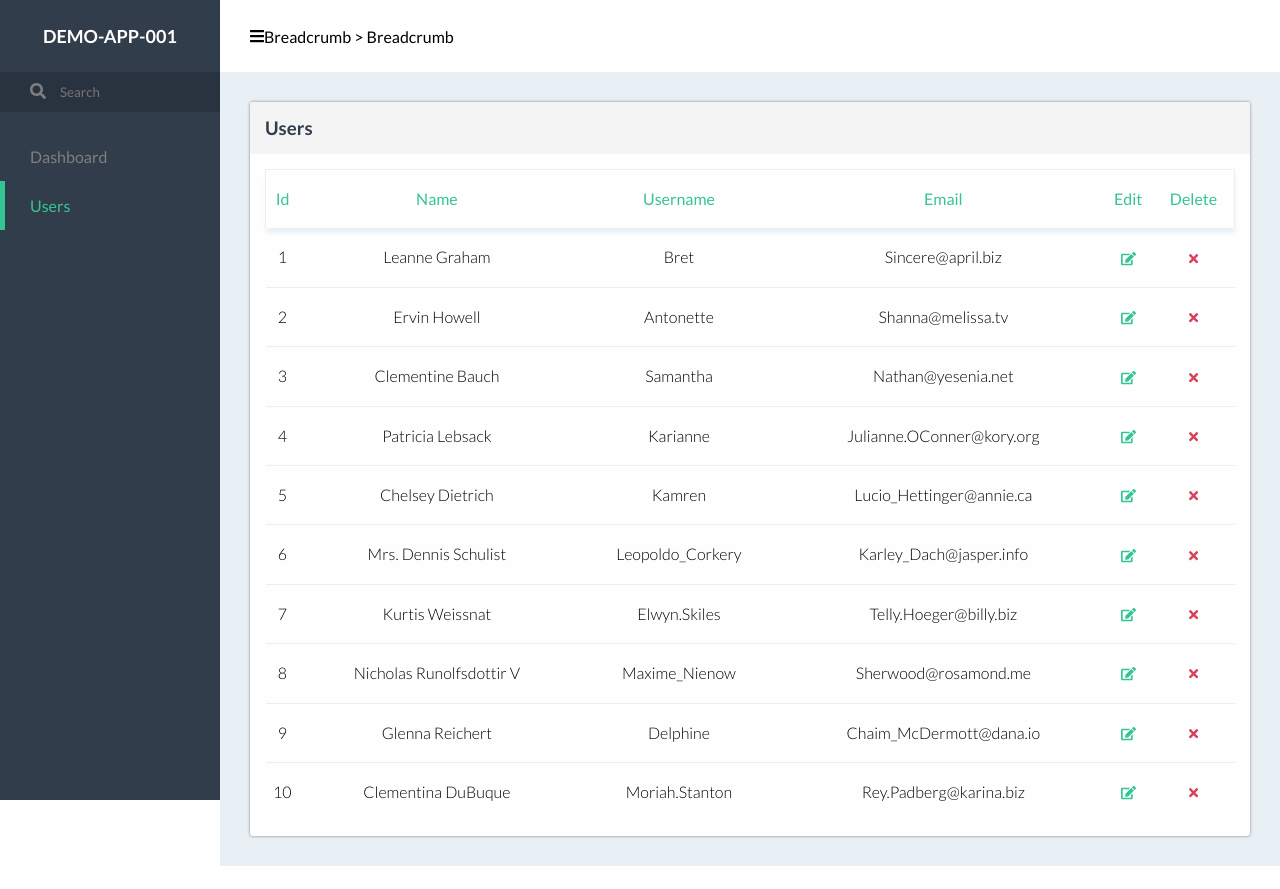
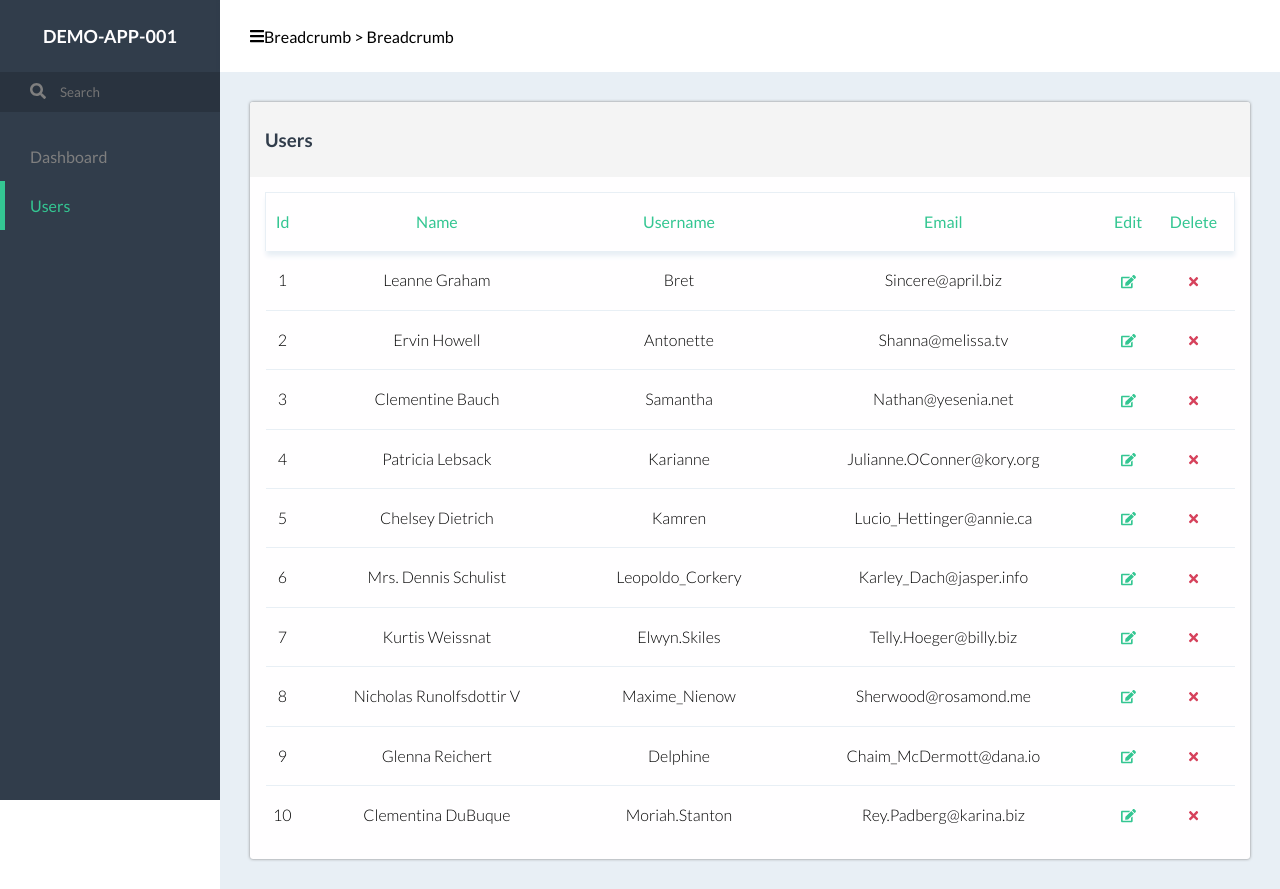
Before and after one commit to fedm4/demo-app-001, a React (Create React App) app: page / in a window 1280 px wide. Before the commit the page ends 866 px from the top, so only its background shows below. Built offline with nearby package versions, Linux system fonts and the light colour scheme.

Commit message:
Fixed card header

```diff
--- a/src/components/Card/Card.scss
+++ b/src/components/Card/Card.scss
@@ -8,7 +8,13 @@
     .card-header{
         background: $card-header;
         padding: 15px;
-        color: $dark-gray;
+        height: 75px;
+        box-sizing: border-box;
+        display: flex;
+        align-items: center;
+        h1{
+            color: $dark-gray;
+        }
     }
     .card-content{
         padding: 15px;
```
